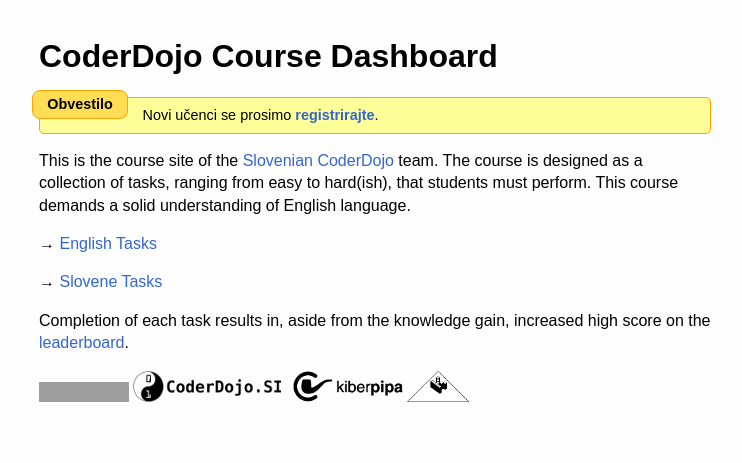
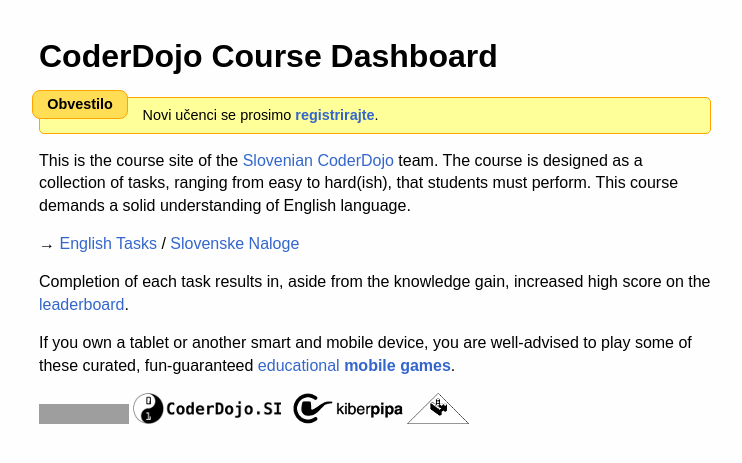
Before and after one commit to CoderDojoSI/course, a Jekyll site: the page built from index.md, in a window 1280 px wide. Shown: the top 463 px of the page, without its empty margins (265-1007 px from the left). Built offline with Jekyll 4.4.1, drawn with Linux system fonts in a browser that asks for light colours; nearby versions of some CDN libraries; Markdown is read by kramdown in place of the engine named in the settings; grey boxes are pictures that could not be loaded.

Commit message:
added mobile games page

```diff
--- a/index.md
+++ b/index.md
@@ -14,9 +14,11 @@ This is the course site of the [Slovenian CoderDojo](http://www.coderdojo.si) te
 The course is designed as a collection of tasks, ranging from easy to hard(ish),
 that students must perform. This course demands a solid understanding of English language.
 
-→ [English Tasks](tasks.html)
+→ [English Tasks](tasks.html) / [Slovenske Naloge](tasks-sl.html)
 
-→ [Slovene Tasks](tasks-sl.html)
+Completion of each task results in, aside from the knowledge gain,
+increased high score on the [leaderboard](leaderboard.html).
 
-Completion of each task results in, aside from the knowledge gain, increased
-high score on the [leaderboard](leaderboard.html).
+If you own a tablet or another smart and mobile device, you are
+well-advised to play some of these curated, fun-guaranteed
+[educational **mobile games**](educational-mobile-games.html).
```
Also changed, not shown: educational-mobile-games.md (added, +66 -0 lines), images/android-icon-16.png (added), images/dollar-icon-16.png (added), images/ios-icon-16.png (added).
